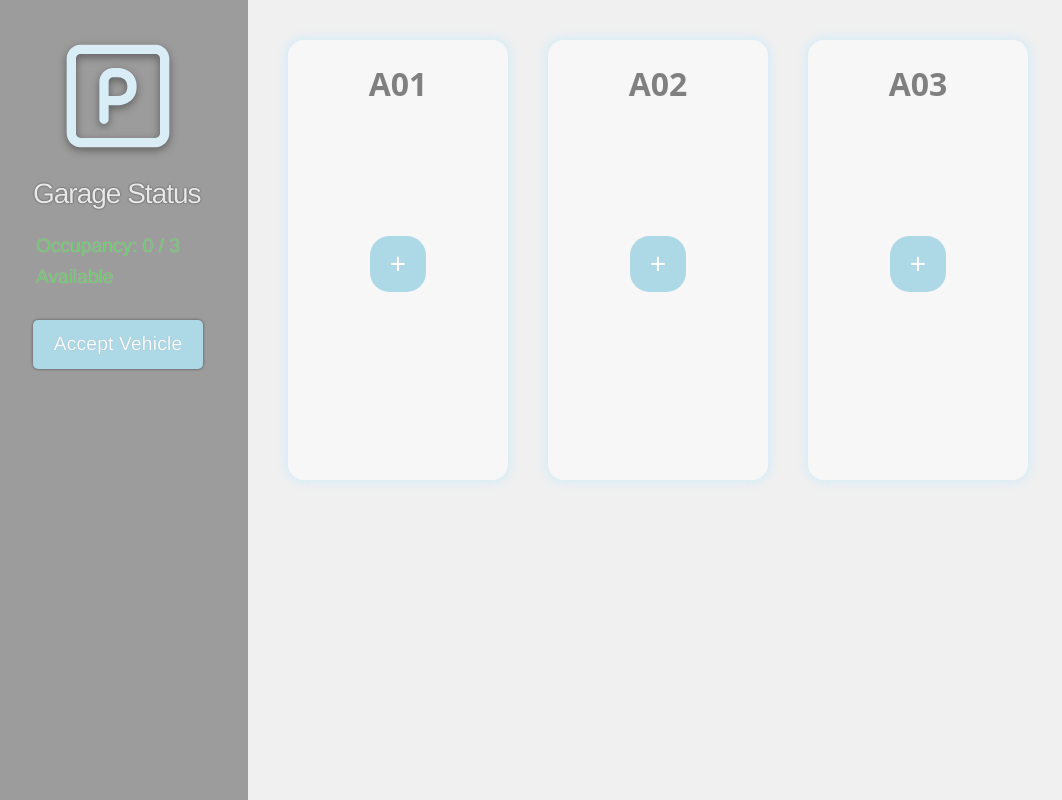
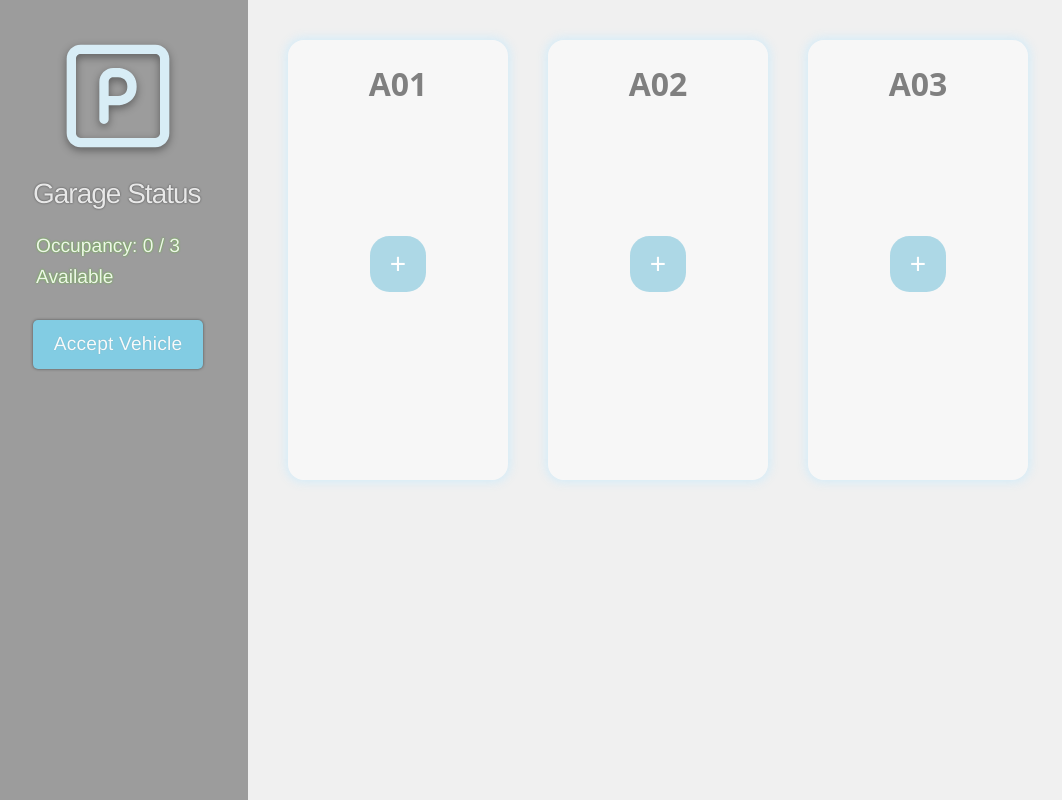
Before and after one commit to Sh-i-aw/Parked, a React (Create React App) app: page / in a window 1280 px wide. Shown: the whole page, without its empty margins (2-1064 px from the left). Built offline with nearby package versions, Linux system fonts and the light colour scheme; a web font is replaced by a local one.

Commit message:
altered occupancy status text to be white, color shadow

```diff
--- a/src/App.css
+++ b/src/App.css
@@ -38,10 +38,10 @@
 }
 
 .occupancyStatus {
-  color: #70c770;
+  color: #FFFFFFDF;
   font-size: 1.2em;
   font-weight: 505;
-  text-shadow: 0 0 1px rgba(225,225,225,0.6);
+  text-shadow: 0 0 2px rgba(69, 194, 0, 0.8);
   margin: 10px 0;
 }
 
@@ -50,7 +50,7 @@
 }
 
 .full {
-  color: #f85757;
+  text-shadow: 0 0 2px rgba(255, 12, 12, 0.8);
 }
 
 .navAcceptBtn {
@@ -63,7 +63,7 @@
   margin-top: 15px;
   width: 100%;
   padding: 10px;
-  background-color: lightblue;
+  background-color: #82cce3;
   color: #FFFFFFEF;
   text-shadow: 0 0 1px rgba(0,0,0,0.2);
   box-shadow: 0 0 3px rgba(0,0,0,0.5);
```
